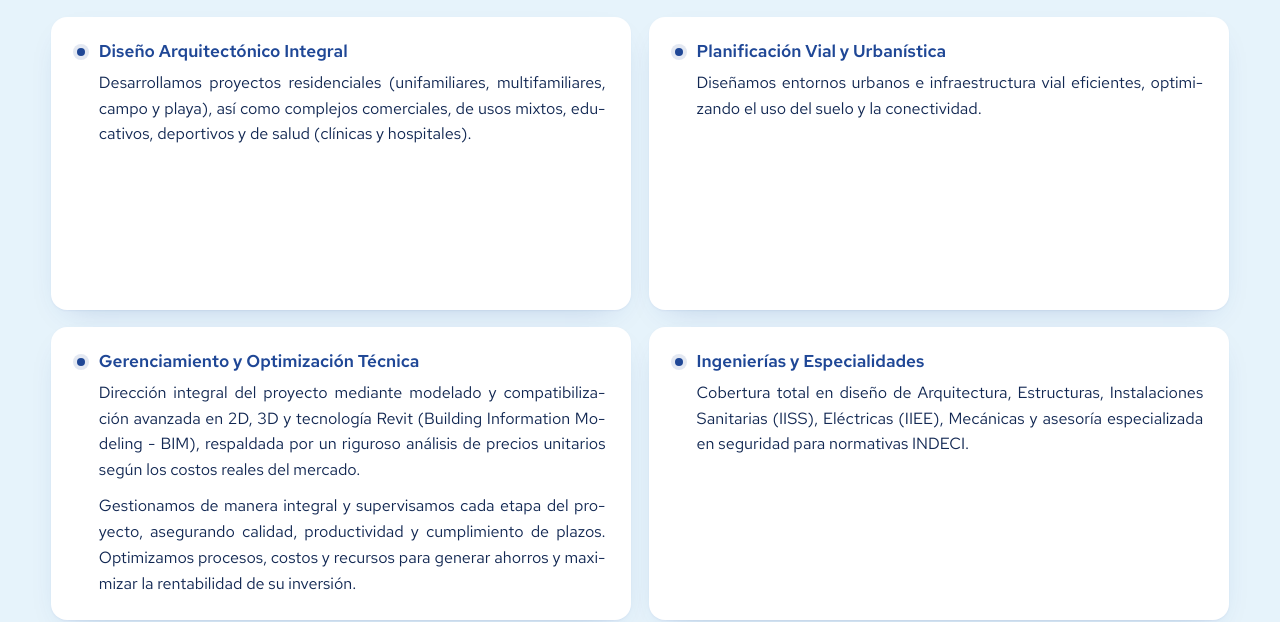
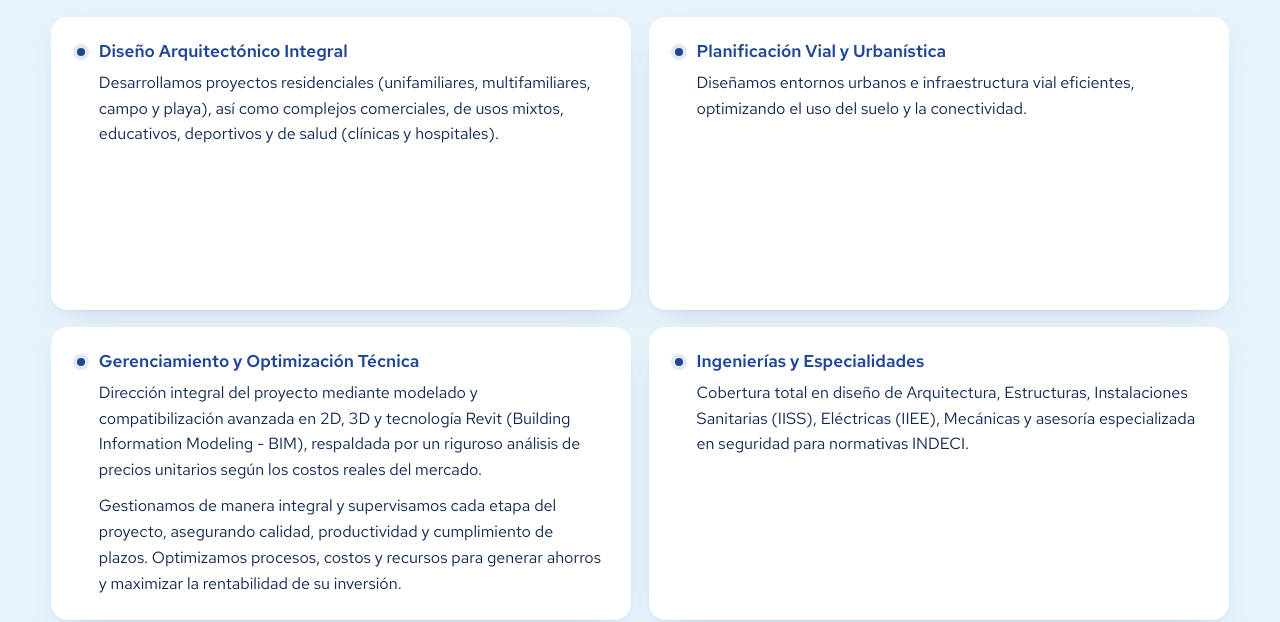
Before and after one commit to reservacitasonline-coder/ppmasac_v0, a Next.js app: page /servicios in a window 1280 px wide. Shown: the part 1446-2068 px from the top of the page. Built offline with nearby package versions, Linux system fonts and the light colour scheme.

Commit message:
fix(typography): deshabilitar hipenacion, alineacion a la izquierda con text-wrap pretty y lang es

```diff
--- a/app/globals.css
+++ b/app/globals.css
@@ -111,6 +111,19 @@ body {
   -webkit-font-smoothing: antialiased;
   overflow-x: clip;
   max-width: 100%;
+  hyphens: none;
+  -webkit-hyphens: none;
+  text-align: left;
+}
+
+p, span, li, h1, h2, h3, h4, h5, h6 {
+  hyphens: none;
+  -webkit-hyphens: none;
+}
+
+p {
+  text-align: left;
+  text-wrap: pretty;
 }
 
 img,
--- a/app/layout.tsx
+++ b/app/layout.tsx
@@ -65,7 +65,7 @@ export const viewport: Viewport = {
 
 export default function RootLayout({ children }: { children: ReactNode }) {
   return (
-    <html lang="es-PE" className={fontVariables} data-scroll-behavior="smooth">
+    <html lang="es" className={fontVariables} data-scroll-behavior="smooth">
       <body id="top">
         <JsonLd graph={[organisationSchema(), websiteSchema()]} />
         <a className="skipLink" href="#main">
--- a/components/sections/ServiceGroups.module.css
+++ b/components/sections/ServiceGroups.module.css
@@ -304,8 +304,9 @@
 .item,
 .tileText,
 .panelPlain {
-  text-align: justify;
-  hyphens: auto;
+  text-align: left;
+  text-wrap: pretty;
+  hyphens: none;
 }
 
 /* --- dense catalogue (any line with many bullets) --- */
```
Also changed, not shown: components/sections/About.module.css (+6 -5 lines).
